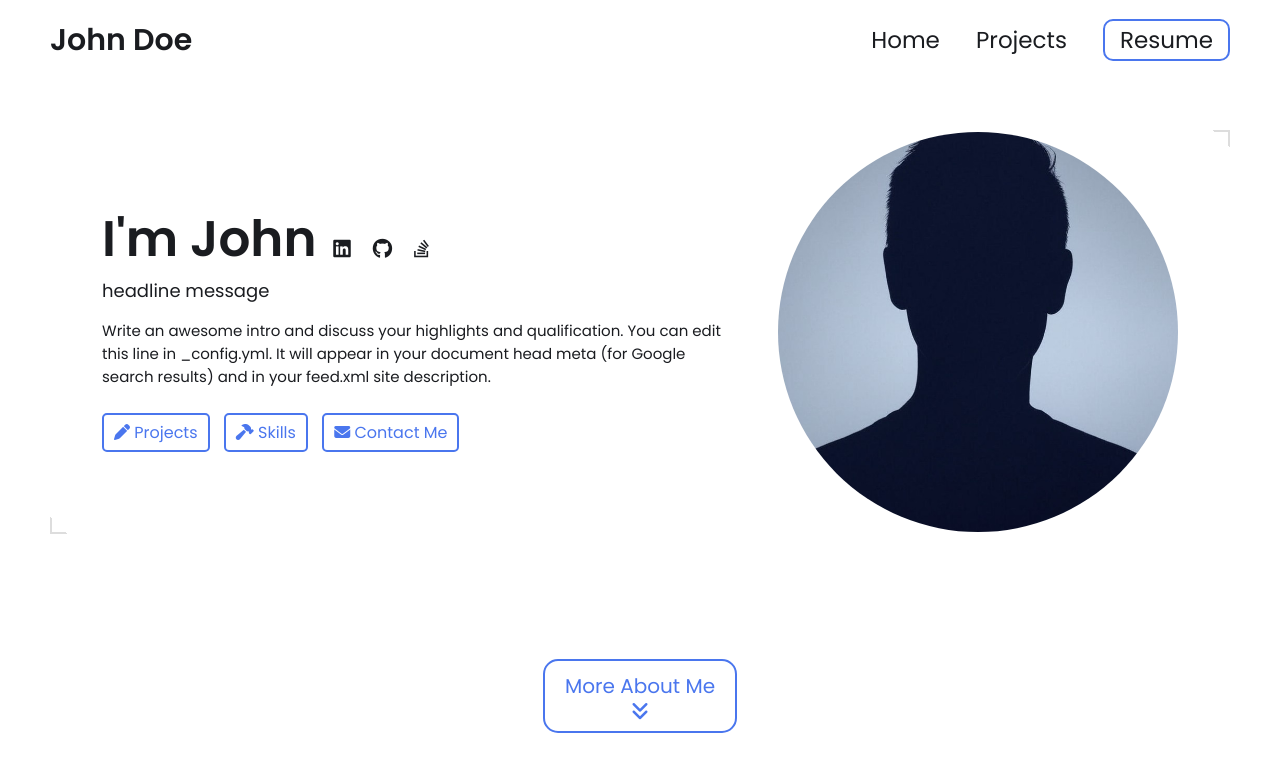
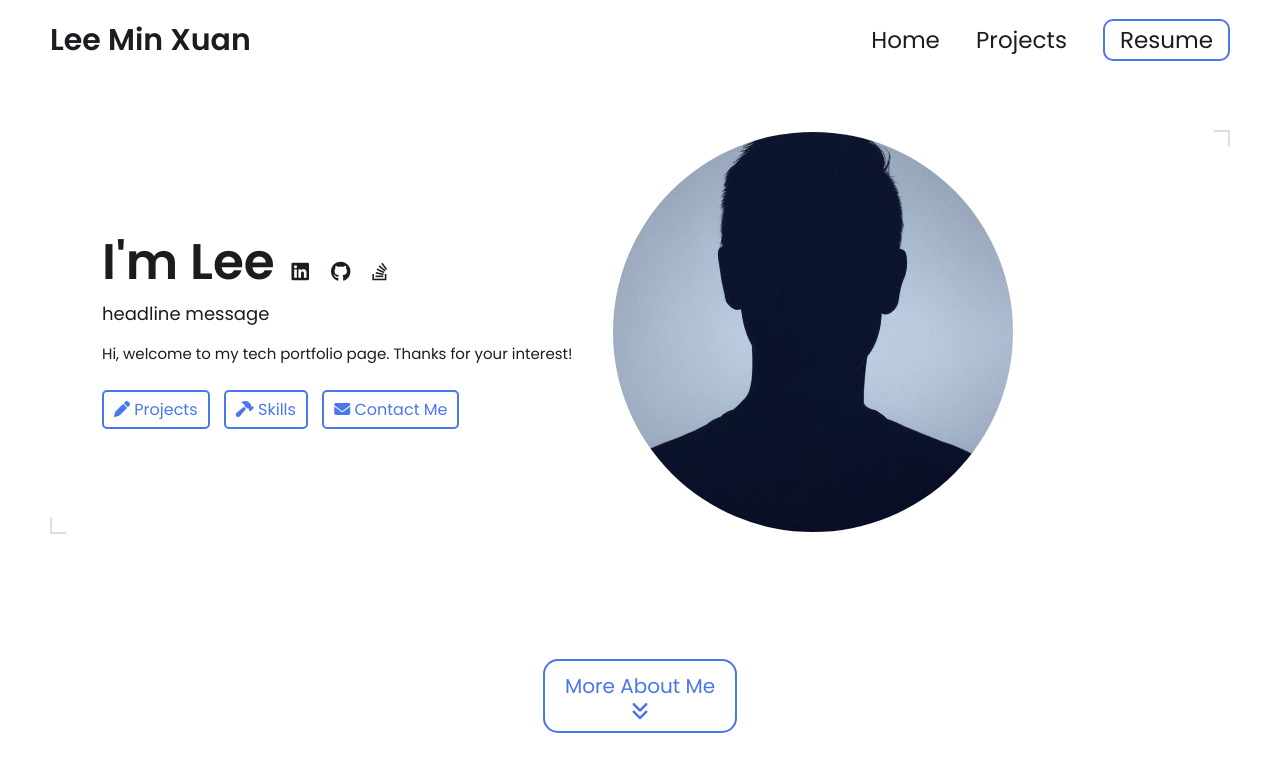
Before and after one commit to minxuan1509/minxuan1509.github.io, a Jekyll site: the page built from index.html, in a window 1280 px wide and 900 px high. Shown: the top 772 px of the window. Built offline with Jekyll 4.4.1, drawn with Linux system fonts in a browser that asks for light colours.

Commit message:
Update _config.yml

```diff
--- a/_config.yml
+++ b/_config.yml
@@ -7,17 +7,15 @@
 
 # Main Page Setup
 
-title: John Doe's Portfolio # This is what shows up in the tab of the browser
+title: Min's Portfolio # This is what shows up in the tab of the browser
 
 
 
 # Hero Section
-name: John Doe
+name: Lee Min Xuan
 headline: headline message
 description: >- # dont remove this line. this will ignore all new lines until the next section
-  Write an awesome intro and discuss your highlights and qualification. You can edit this
-  line in _config.yml. It will appear in your document head meta (for
-  Google search results) and in your feed.xml site description.
+  Hi, welcome to my tech portfolio page. Thanks for your interest!
 
 # Place your profile image in /assets/images/profile-image/folder and edit the file name
 profile_image: ./assets/images/profile-image/avatar.jpeg
@@ -25,7 +23,7 @@ profile_image: ./assets/images/profile-image/avatar.jpeg
 
 # Link your resume
 # You can place your resume in assets/resume/{resume.pdf or add external link such as pdf saved in google drive
-resume-url: https://drive.google.com/file/d/13Z3duVzh-gguPU5r03oJVEE6rV9rd3DS/view?usp=sharing # or /assets/resume/resume.pdf
+resume-url: https://drive.google.com/file/d/1HGAsKmHXQrEfxwyYi4qaT_vZc99Xrq-2/view?usp=sharing # or /assets/resume/resume.pdf
 
 
 # Set up external links - this will show up as small icons next to your name.
```
